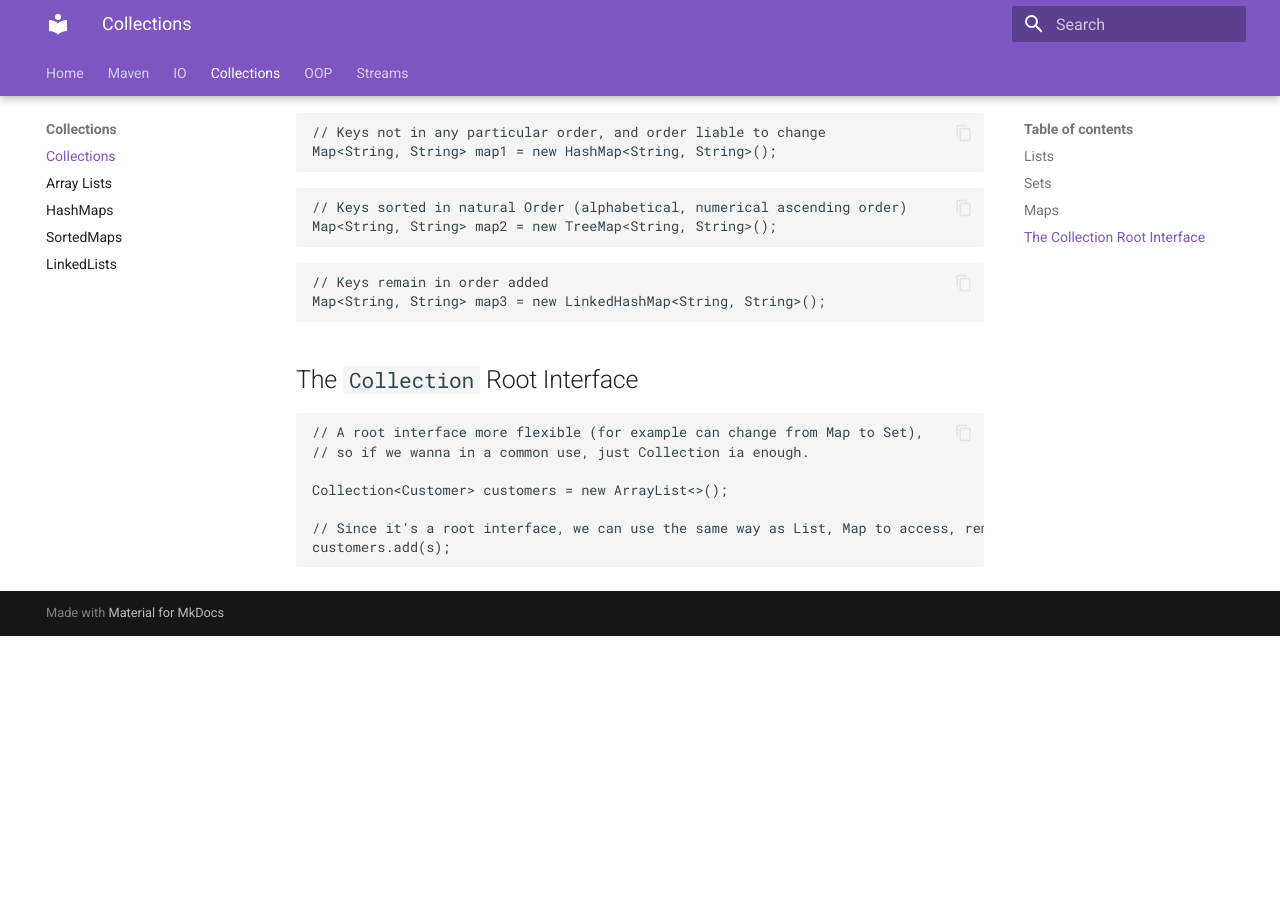
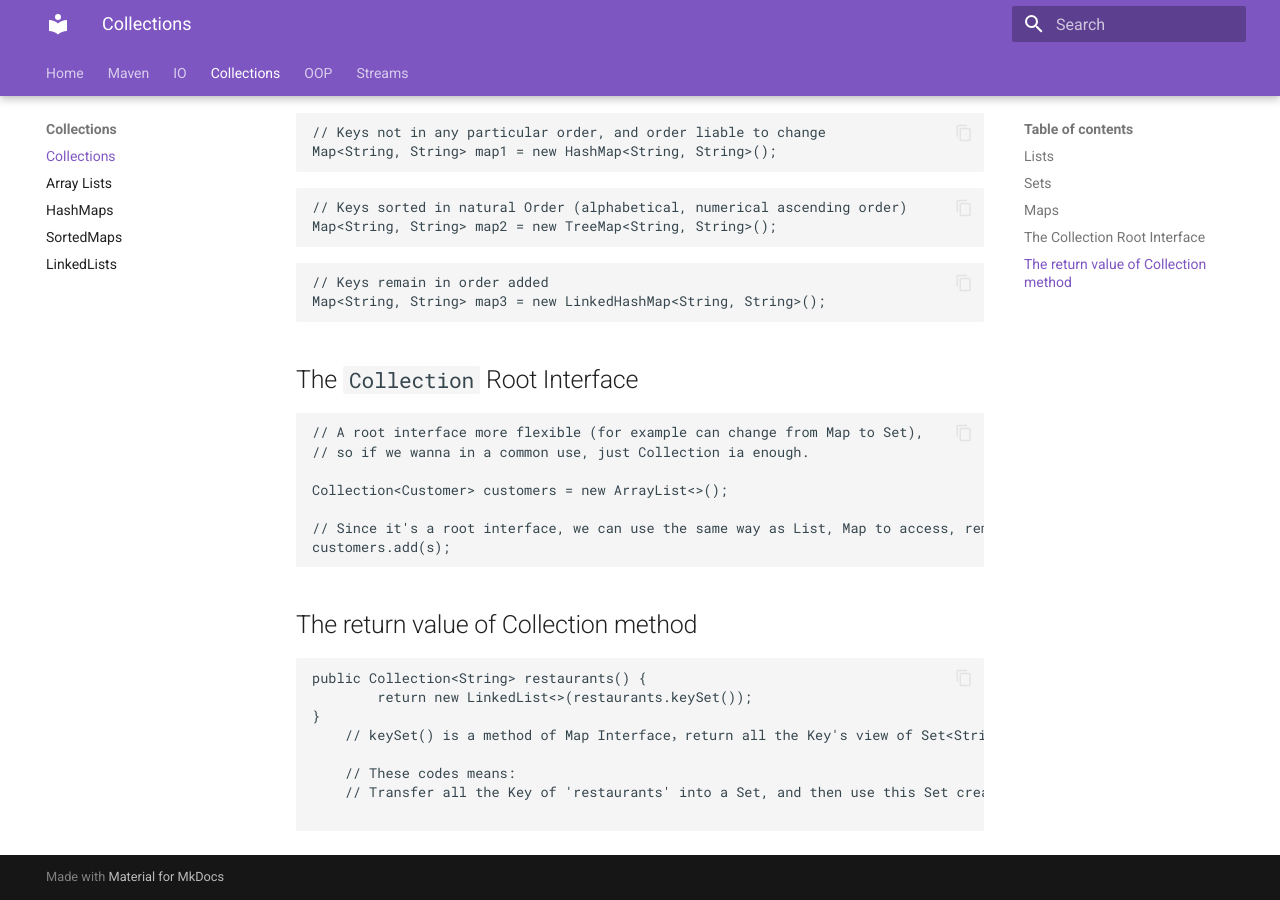
Before and after one commit to angelobattaglia/java_notes, an MkDocs documentation site: the page built from docs/Collections/Collections.md, in a window 1280 px wide and 900 px high, scrolled down 1435 px. Built offline with MkDocs 1.6.1 and Material for MkDocs 9.7.7, drawn with Linux system fonts in a browser that asks for light colours; before the commit the page ends 2071 px from its top, so only the background shows below that.

Commit message:
Added Interfaces.md & added something to Collections.md

````diff
--- a/docs/Collections/Collections.md
+++ b/docs/Collections/Collections.md
@@ -79,3 +79,15 @@ Collection<Customer> customers = new ArrayList<>();
 // Since it's a root interface, we can use the same way as List, Map to access, remove etc.
 customers.add(s);
 ```
+
+## The return value of Collection method
+```java
+public Collection<String> restaurants() {
+		return new LinkedList<>(restaurants.keySet());
+}
+	// keySet() is a method of Map Interface，return all the Key's view of Set<String>
+
+	// These codes means:
+    // Transfer all the Key of 'restaurants' into a Set, and then use this Set create a new LinkedList.
+
+```
````
Also changed, not shown: docs/OOP/Interfaces.md (added, +21 -0 lines).
